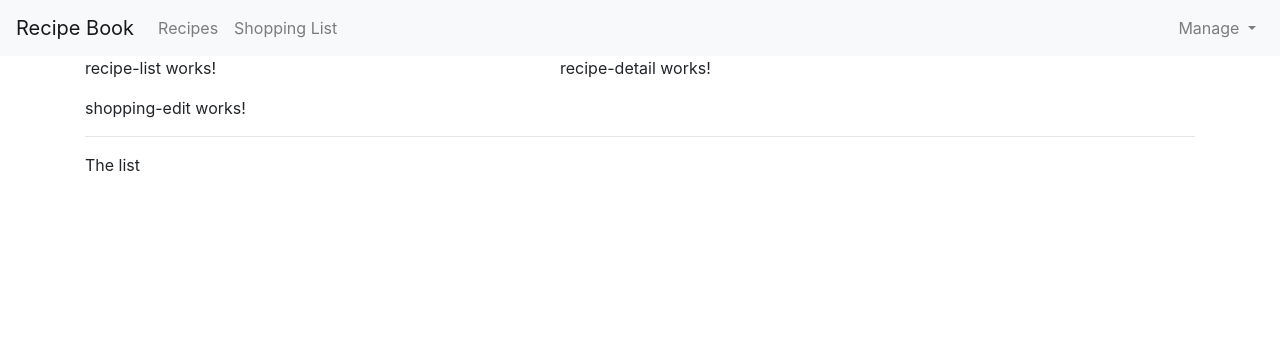
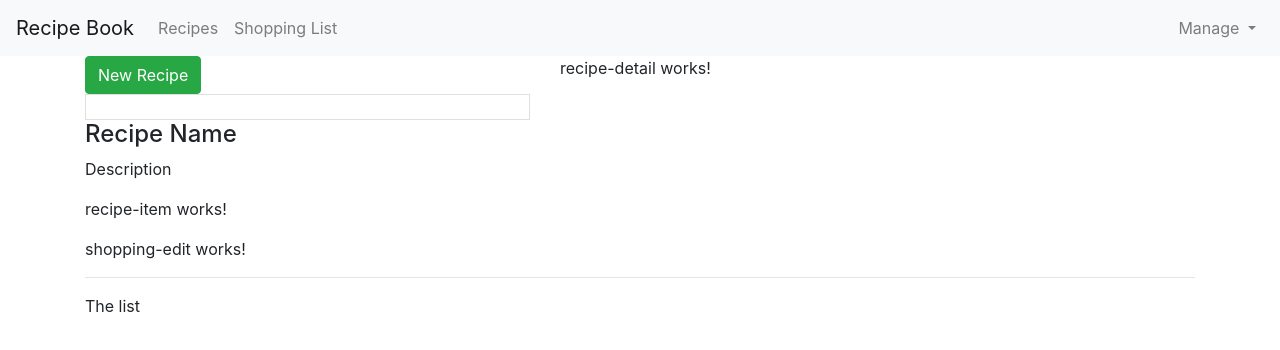
Before and after one commit to rochaskingdom/angular-complete-guide, an Angular app: page / in a window 1280 px wide. Shown: the top 350 px of the page. Built offline with nearby package versions, Linux system fonts and the light colour scheme.

Commit message:
Adding Content to the Recipes Components

```diff
--- a/src/app/recipes/recipe-list/recipe-list.component.html
+++ b/src/app/recipes/recipe-list/recipe-list.component.html
@@ -1 +1,16 @@
-<p>recipe-list works!</p>
+<div class="row">
+  <div class="col-md-12">
+    <button class="btn btn-success">New Recipe</button>
+  </div>
+</div>
+<div class="row">
+  <div class="col-md-12">
+    <a href="#" class="list-group-item clearfix"></a>
+    <div class="pull-left">
+      <h4 class="list-group-item-heading">Recipe Name</h4>
+      <p class="list-group-item-flush">Description</p>
+    </div>
+    <span class="pull-right"></span>
+    <app-recipe-item></app-recipe-item>
+  </div>
+</div>
--- a/src/app/recipes/recipe-list/recipe-list.component.ts
+++ b/src/app/recipes/recipe-list/recipe-list.component.ts
@@ -1,4 +1,5 @@
 import { Component, OnInit } from '@angular/core';
+import { Recipe } from './recipe.model';
 
 @Component({
   selector: 'app-recipe-list',
@@ -6,8 +7,13 @@ import { Component, OnInit } from '@angular/core';
   styleUrls: ['./recipe-list.component.css']
 })
 export class RecipeListComponent implements OnInit {
+  recipes: Recipe[] = [
+    new Recipe('A Test Recipe', 'This is simply a test', 'https://www.asweetpeachef.com/' +
+      'wp-content/uploads/2015/05/homemade-burger-recipe-2.jpg')
+  ];
 
-  constructor() { }
+  constructor() {
+  }
 
   ngOnInit(): void {
   }
```
